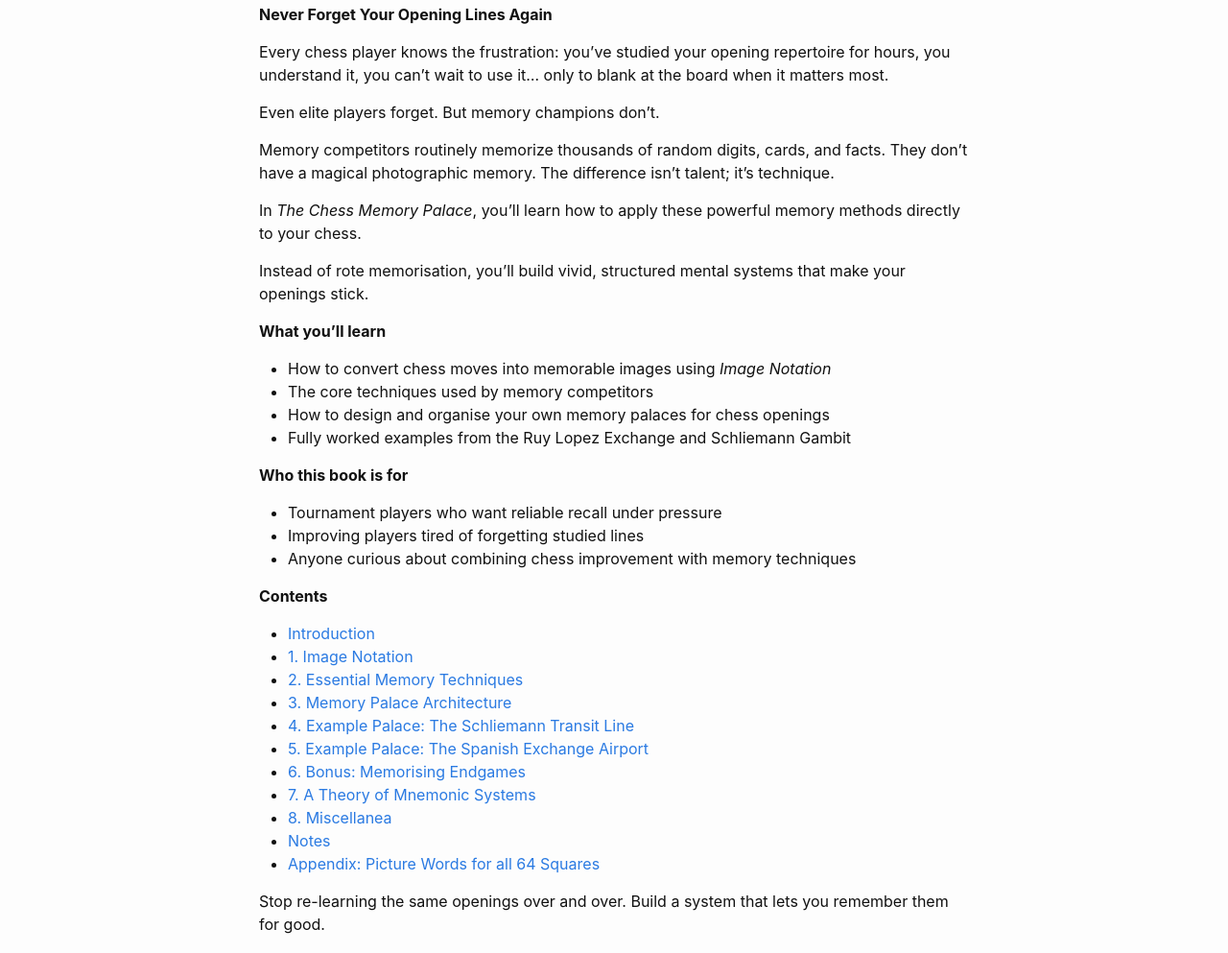
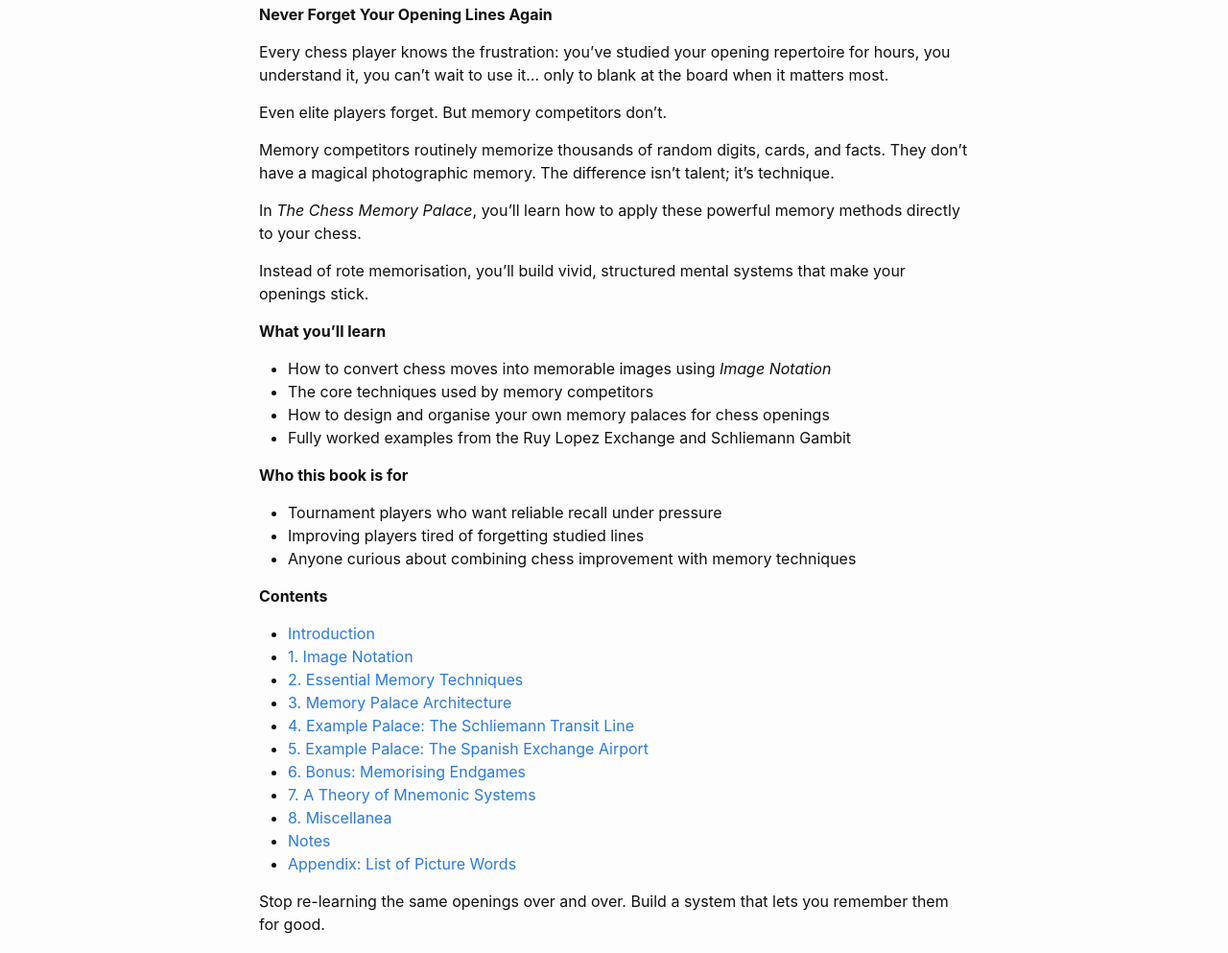
Before and after one commit to liontailedmacaque/liontailedmacaque.github.io, a Jekyll site: the page built from chessmemorypalace/contents.md, in a window 1280 px wide. Shown: the part 516-1509 px from the top of the page at 96% size. Built offline with Jekyll 4.4.1, drawn with Linux system fonts in a browser that asks for light colours.

Commit message:
Update contents.md

```diff
--- a/chessmemorypalace/contents.md
+++ b/chessmemorypalace/contents.md
@@ -11,7 +11,7 @@ permalink: /chessmemorypalace
 
 Every chess player knows the frustration: you’ve studied your opening repertoire for hours, you understand it, you can't wait to use it… only to blank at the board when it matters most.
 
-Even elite players forget. But memory champions don’t.
+Even elite players forget. But memory competitors don’t.
 
 Memory competitors routinely memorize thousands of random digits, cards, and facts. They don't have a magical photographic memory. The difference isn’t talent; it’s technique.
 
@@ -44,7 +44,7 @@ Instead of rote memorisation, you’ll build vivid, structured mental systems th
 - [7. A Theory of Mnemonic Systems](/chessmemorypalace/chapter7)
 - [8. Miscellanea](/chessmemorypalace/chapter8)
 - [Notes](/chessmemorypalace/notes)
-- [Appendix: Picture Words for all 64 Squares](/chessmemorypalace/appendix)
+- [Appendix: List of Picture Words](/chessmemorypalace/appendix)
 
 Stop re-learning the same openings over and over. Build a system that lets you remember them for good.
 
```
